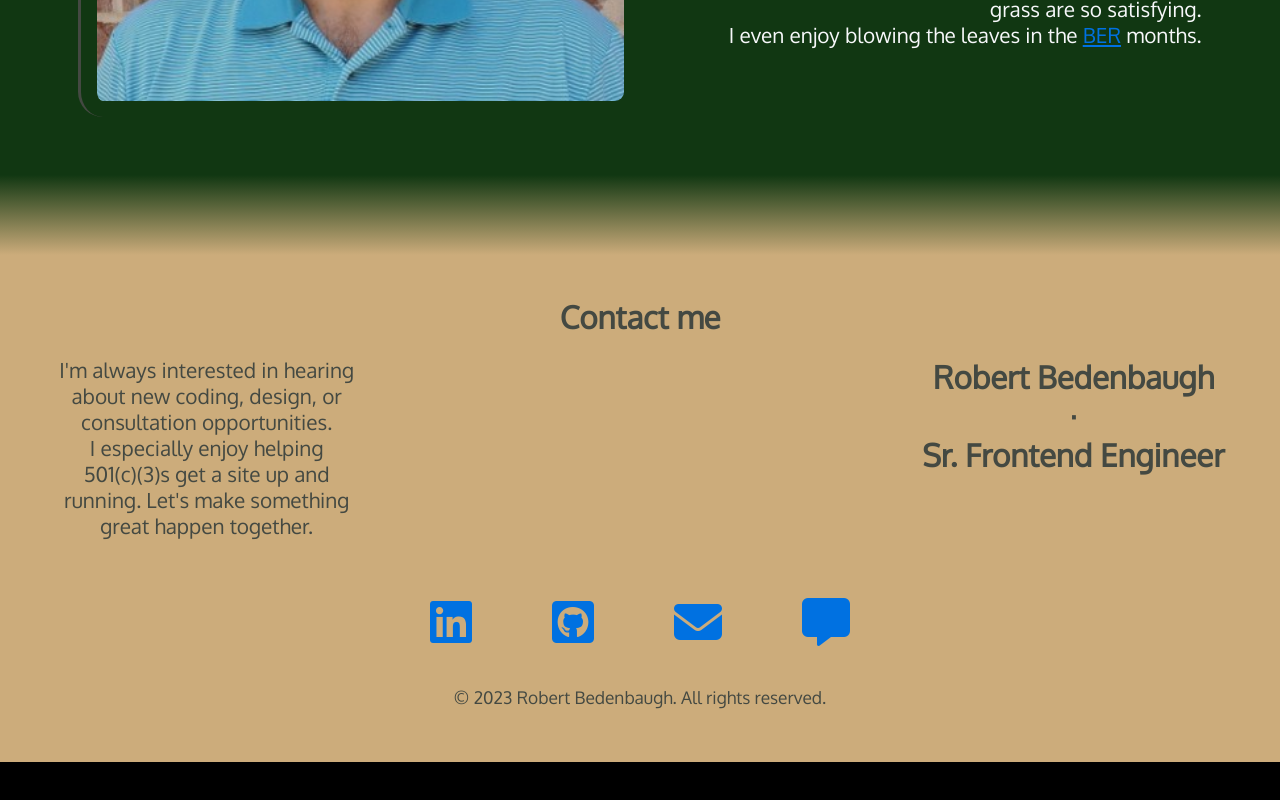
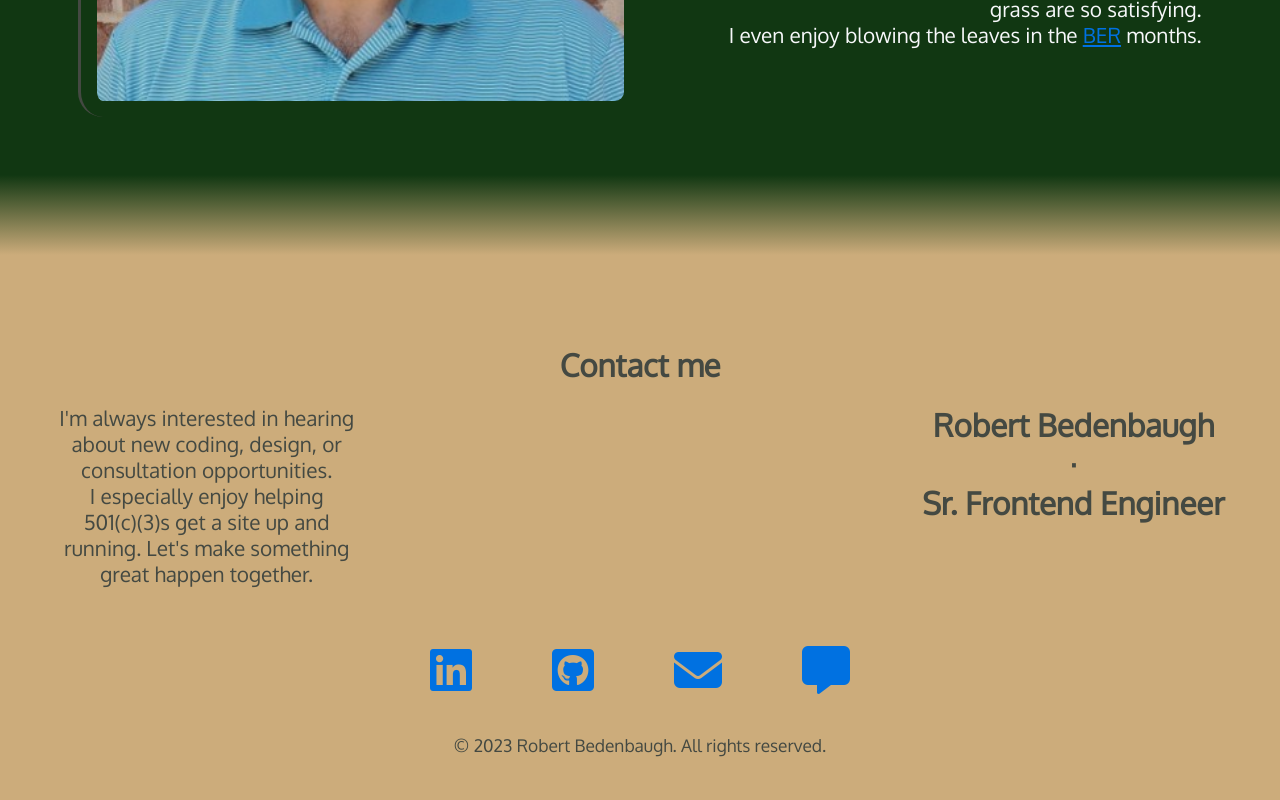
Before and after one commit to rhbedenbaugh/portfolio_2.0, a React (Create React App) app: page / in a window 1280 px wide. Shown: the part 2694-3494 px from the top of the page. Before the commit the page ends 3456 px from the top, so only its background shows below. Built offline with nearby package versions, Linux system fonts and the light colour scheme; a web font is replaced by a local one.

Commit message:
linked contact link

```diff
--- a/src/components/ContactFooter.js
+++ b/src/components/ContactFooter.js
@@ -3,7 +3,7 @@ import '../App.css';
 function ContactFooter() {
   return (
     <footer class='footer'>
-      <section id='footer'>
+      <section id='contact'>
         <div>
           <h2>Contact me</h2>
         </div>
```
